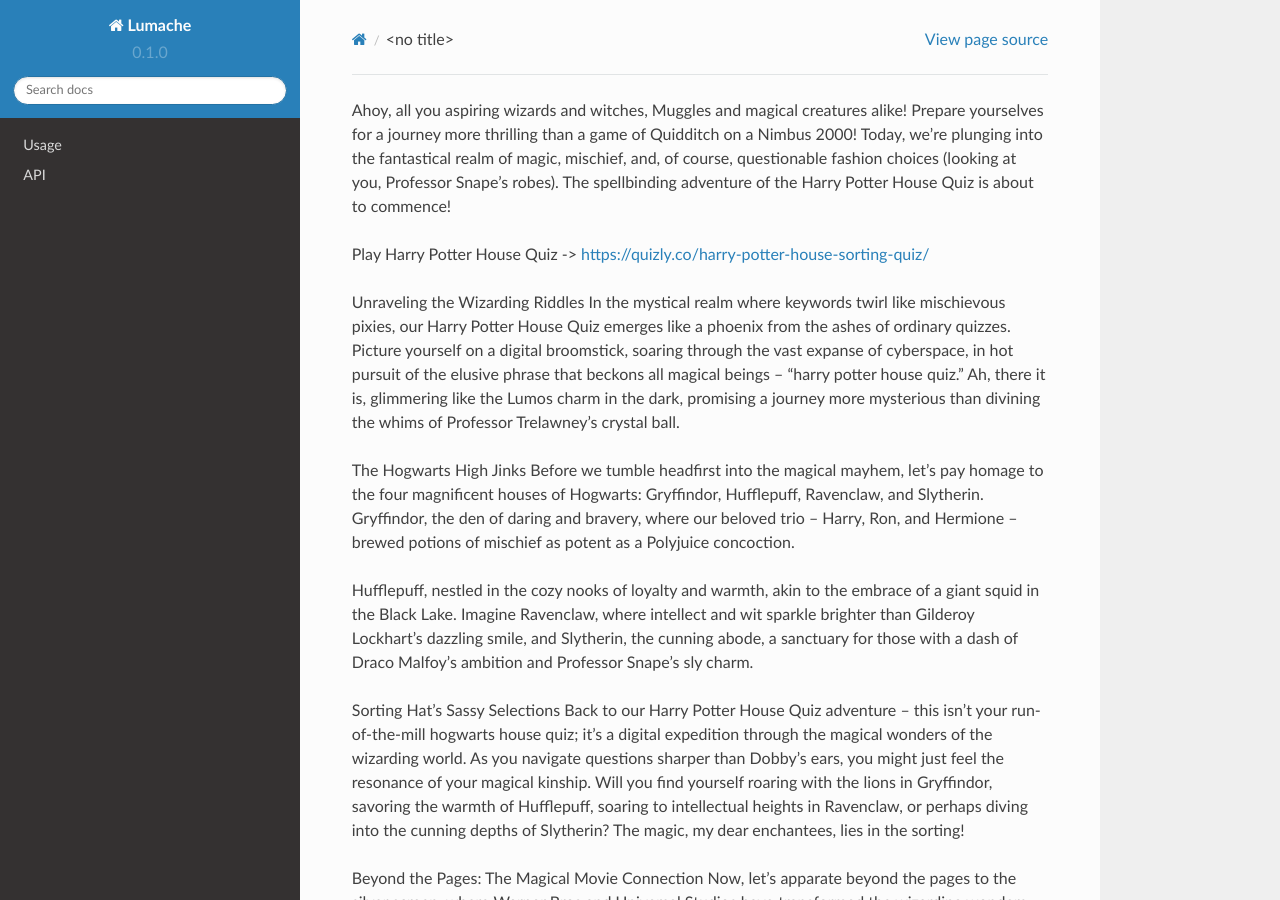
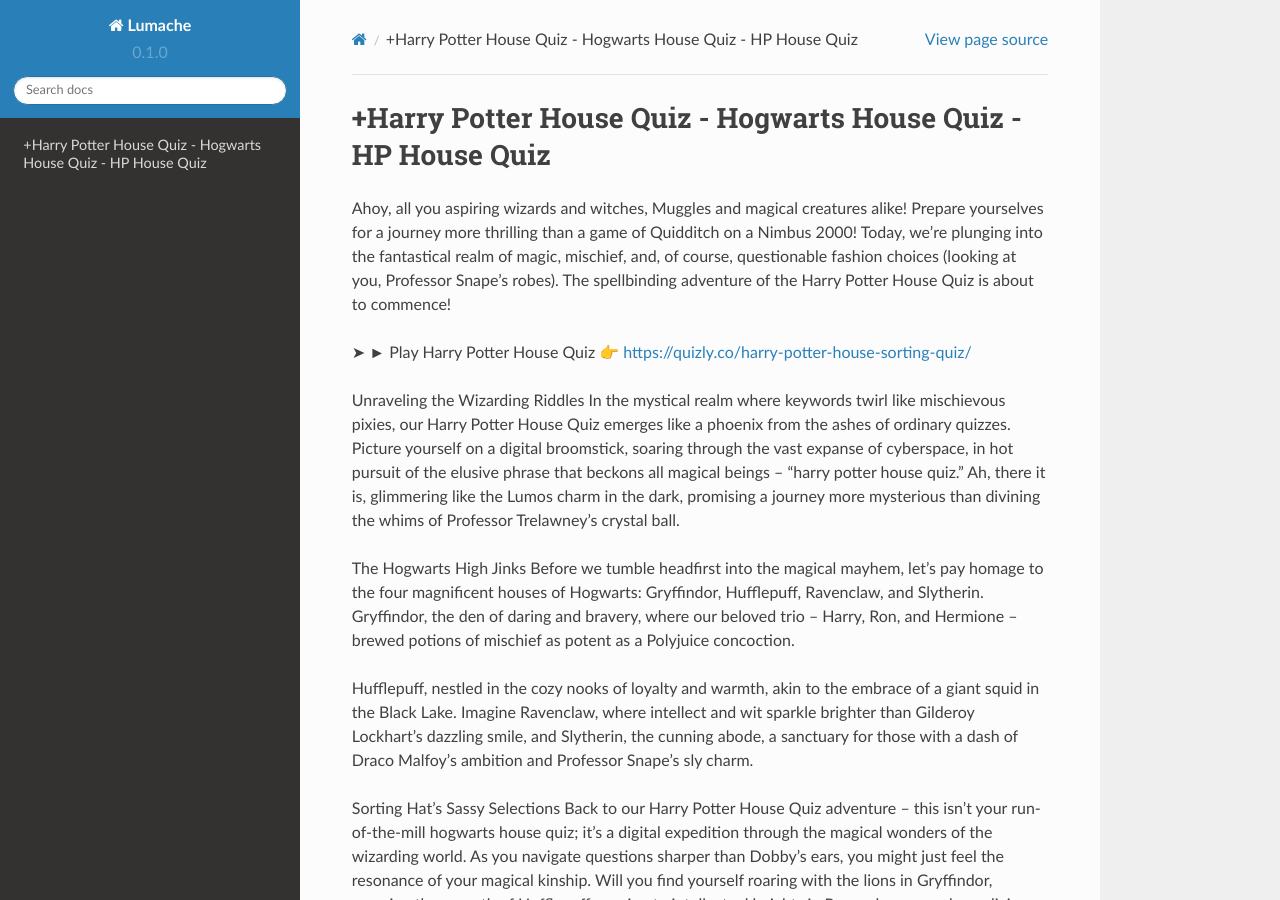
Before and after one commit to quizlyfun/hogwarts, a Sphinx documentation site: the page built from docs/source/index.rst, in a window 1280 px wide and 900 px high. Built offline with Sphinx 7.4.7 and the Read the Docs theme 2.0.0, drawn with Linux system fonts in a browser that asks for light colours; some of the changed text lies outside the part shown.

Commit message:
Update index.rst

```diff
--- a/docs/source/index.rst
+++ b/docs/source/index.rst
@@ -1,6 +1,9 @@
++Harry Potter House Quiz - Hogwarts House Quiz - HP House Quiz
+===================================
+
 Ahoy, all you aspiring wizards and witches, Muggles and magical creatures alike! Prepare yourselves for a journey more thrilling than a game of Quidditch on a Nimbus 2000! Today, we're plunging into the fantastical realm of magic, mischief, and, of course, questionable fashion choices (looking at you, Professor Snape's robes). The spellbinding adventure of the Harry Potter House Quiz is about to commence!
 
-Play Harry Potter House Quiz -> https://quizly.co/harry-potter-house-sorting-quiz/
+➤ ► Play Harry Potter House Quiz 👉 https://quizly.co/harry-potter-house-sorting-quiz/
 
 Unraveling the Wizarding Riddles
 In the mystical realm where keywords twirl like mischievous pixies, our Harry Potter House Quiz emerges like a phoenix from the ashes of ordinary quizzes. Picture yourself on a digital broomstick, soaring through the vast expanse of cyberspace, in hot pursuit of the elusive phrase that beckons all magical beings – "harry potter house quiz." Ah, there it is, glimmering like the Lumos charm in the dark, promising a journey more mysterious than divining the whims of Professor Trelawney's crystal ball.
@@ -28,8 +31,3 @@ Before you ask, "Why yet another quiz on Harry Potter houses?" let me enlighten
 Magical Keyword Incantations
 In the grand tradition of magical incantations, let's sprinkle some keyword magic into the cauldron. As you navigate this enchanting text, keep an eye out for the elusive "harry potter house quiz." This isn't just a quiz; it's a house in hogwarts quiz, a harry potter dorm quiz, and the key to unlocking your very own magical adventure in the wizarding world. Brace yourselves for the magic of the Harry Potter House Quiz, where mischief and wizardry collide!
 --------
-
-.. toctree::
-
-   usage
-   api
```
